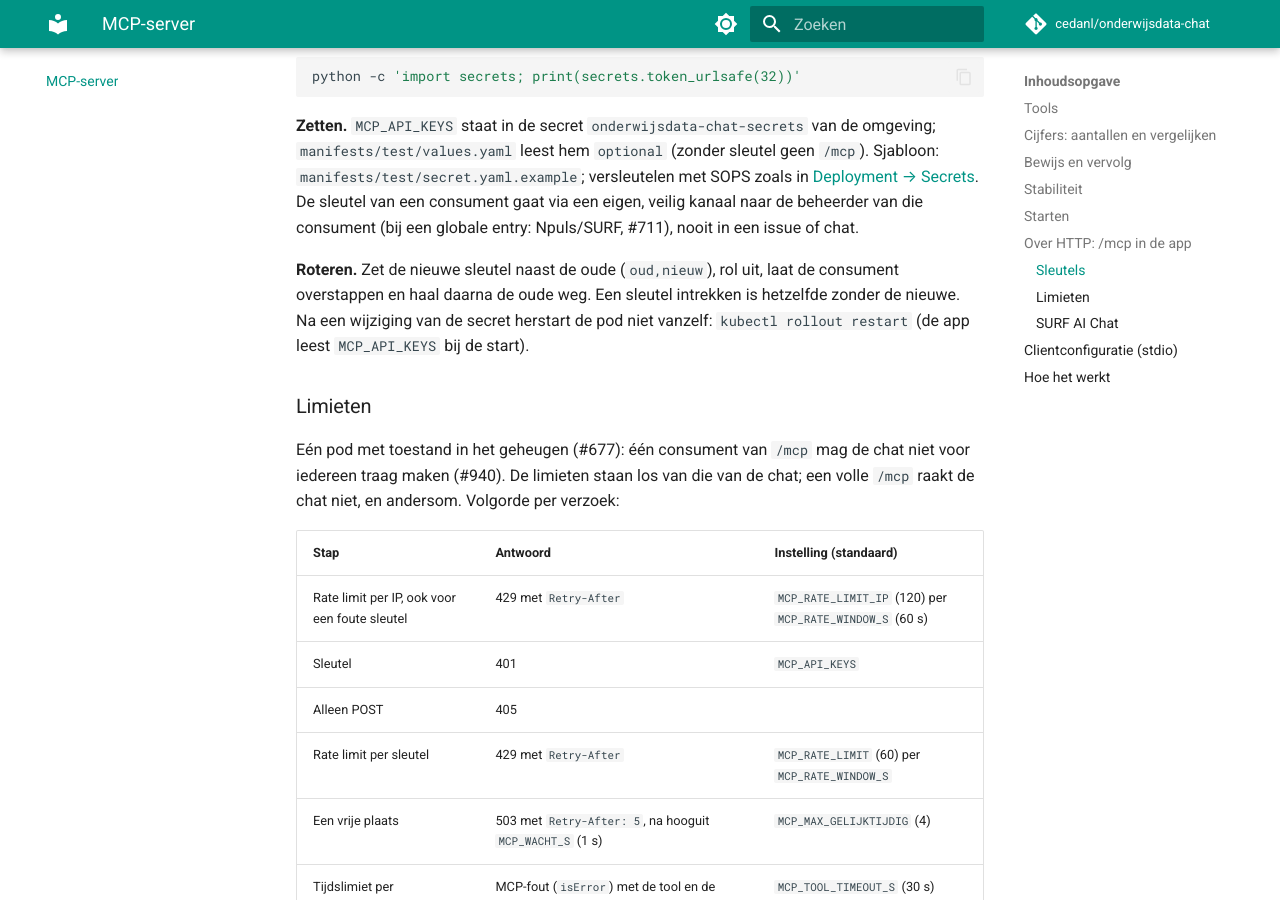
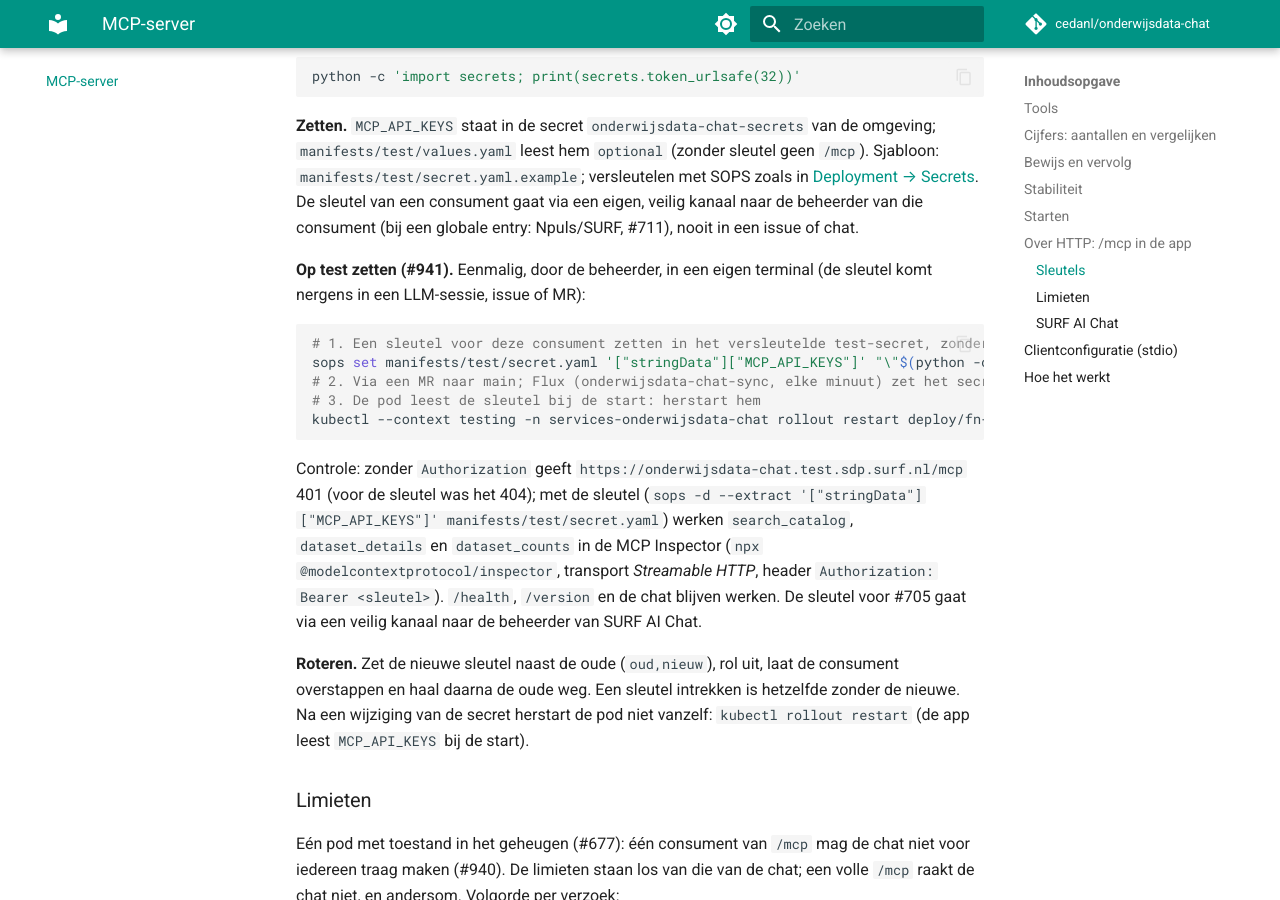
Before and after one commit to cedanl/onderwijsdata-chat, an MkDocs documentation site: the page built from docs/mcp.md, in a window 1280 px wide and 900 px high, scrolled down 5882 px. Built offline with MkDocs 1.6.1 and Material for MkDocs 9.7.7, drawn with Linux system fonts in a browser that asks for light colours; comment, search, counter and statistics services are not loaded; some of the changed text lies outside the part shown.

Commit message:
chore(deploy): APP_URL op test en een runbook om de /mcp-sleutel op test te zetten
APP_URL staat op test op de testapp, zodat `vervolg` in een /mcp-resultaat niet naar playground wijst. De test
bewaakt dat hij gelijk blijft aan de host van de ingress. docs/mcp.md krijgt de stappen voor de beheerder: sleutel
met sops set zetten (buiten een LLM-sessie), via een MR uitrollen, de pod herstarten en met de MCP Inspector
controleren. De sleutel zelf is niet in deze MR en volgt van de beheerder.

Refs #941

Co-Authored-By: Claude Sonnet 5.5 <noreply@anthropic.com>

````diff
--- a/docs/mcp.md
+++ b/docs/mcp.md
@@ -98,7 +98,7 @@ een nieuw gesprek ([deep link](api.md#deep-link-naar-de-chat)): bij `search_cata
 `dataset_details` "Welke cijfers staan er in <ID>?", bij de datatools dezelfde vraag in woorden ("Hoeveel studenten
 voltijd had Universiteit Utrecht per studiejaar?"). Een dataset die de catalogus niet kent of die buiten mbo, hbo en wo
 valt, en `dataset_counts` krijgen de link zonder vraag. De link wijst naar playground; zet `APP_URL` voor een andere
-omgeving. De vraag is ten hoogste 500 tekens, dezelfde grens als de app.
+omgeving (op test staat hij op de testapp, #941). De vraag is ten hoogste 500 tekens, dezelfde grens als de app.
 
 **Ontsmet.** Titels, beschrijvingen en definities komen van CBS, DUO en RIO en gaan naar een client die Markdown toont.
 In elke tekst van een resultaat, ook in sleutels, krijgen `[` en `]` een backslash en worden `<` en `>` `&lt;` en
@@ -190,6 +190,23 @@ SOPS zoals in [Deployment → Secrets](deployment.md#3-secrets-configuration). D
 eigen, veilig kanaal naar de beheerder van die consument (bij een globale entry: Npuls/SURF, #711), nooit in een issue
 of chat.
 
+**Op test zetten (#941).** Eenmalig, door de beheerder, in een eigen terminal (de sleutel komt nergens in een LLM-sessie, issue
+of MR):
+
+```bash
+# 1. Een sleutel voor deze consument zetten in het versleutelde test-secret, zonder hem te tonen
+sops set manifests/test/secret.yaml '["stringData"]["MCP_API_KEYS"]' "\"$(python -c 'import secrets; print(secrets.token_urlsafe(32))')\""
+# 2. Via een MR naar main; Flux (onderwijsdata-chat-sync, elke minuut) zet het secret in het cluster
+# 3. De pod leest de sleutel bij de start: herstart hem
+kubectl --context testing -n services-onderwijsdata-chat rollout restart deploy/fn-onderwijsdata-chat
+```
+
+Controle: zonder `Authorization` geeft `https://onderwijsdata-chat.test.sdp.surf.nl/mcp` 401 (voor de sleutel was het 404); met
+de sleutel (`sops -d --extract '["stringData"]["MCP_API_KEYS"]' manifests/test/secret.yaml`) werken `search_catalog`,
+`dataset_details` en `dataset_counts` in de MCP Inspector (`npx @modelcontextprotocol/inspector`, transport *Streamable HTTP*,
+header `Authorization: Bearer <sleutel>`). `/health`, `/version` en de chat blijven werken. De sleutel voor #705 gaat via een
+veilig kanaal naar de beheerder van SURF AI Chat.
+
 **Roteren.** Zet de nieuwe sleutel naast de oude (`oud,nieuw`), rol uit, laat de consument overstappen en haal daarna
 de oude weg. Een sleutel intrekken is hetzelfde zonder de nieuwe. Na een wijziging van de secret herstart de pod niet
 vanzelf: `kubectl rollout restart` (de app leest `MCP_API_KEYS` bij de start).
````
Also changed, not shown: changelog.d/941-mcp-op-test.md (added, +5 -0 lines), 2 other files.
